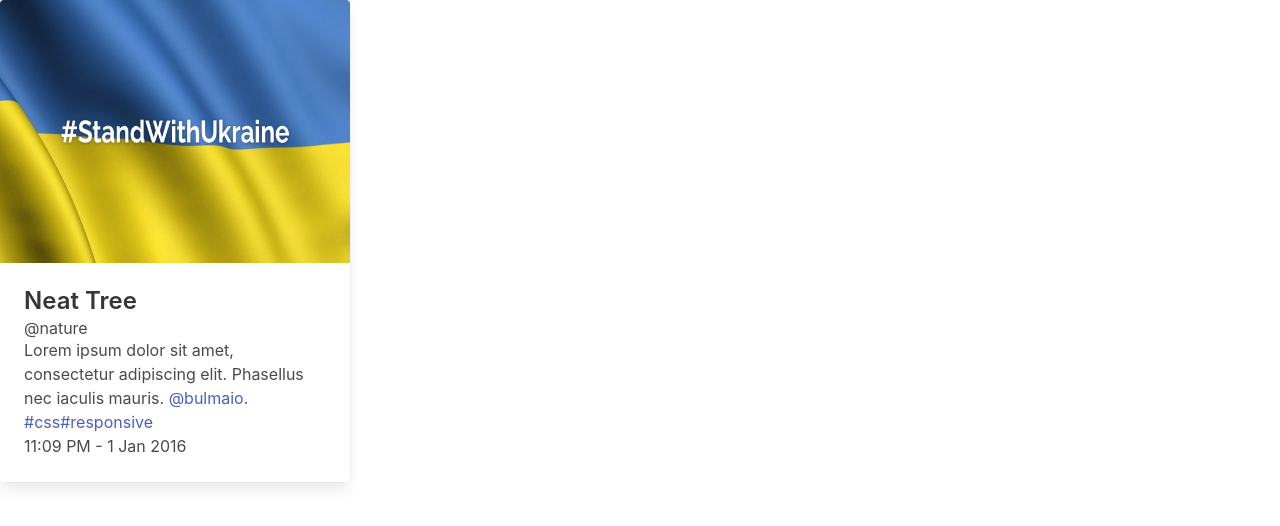
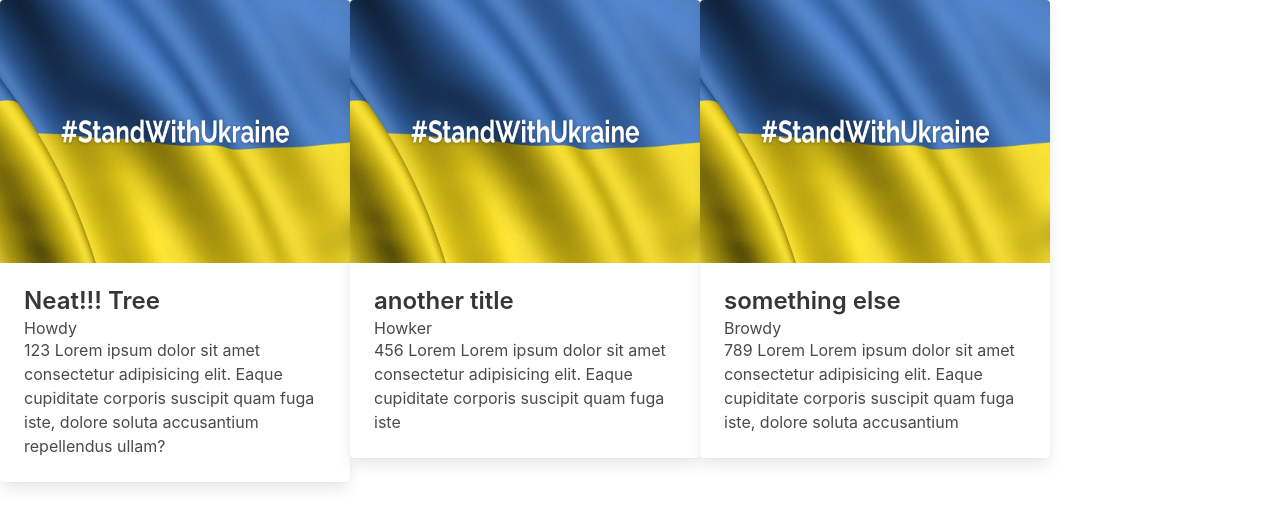
Before and after one commit to HennadiiZ/angUdCards, an Angular app: page / in a window 1280 px wide. Shown: the top 526 px of the page. Built offline with nearby package versions, Linux system fonts and the light colour scheme.

Commit message:
Tying Data to a Component and Accepting Data in a Child Component

```diff
--- a/src/app/app.component.html
+++ b/src/app/app.component.html
@@ -1,4 +1,26 @@
 
 <div class="card-wrapper">
-  <app-card></app-card>
+  <app-card
+  [title] = "data[0].title"
+  [imageUrl] = "data[0].url"
+  [text] = "data[0].text"
+  [username] = "data[0].userName"
+  >
+  </app-card>
+
+  <app-card
+  [title] = "data[1].title"
+  [imageUrl] = "data[1].url"
+  [text] = "data[1].text"
+  [username] = "data[1].userName"
+  >
+  </app-card>
+
+  <app-card
+  [title] = "data[2].title"
+  [imageUrl] = "data[2].url"
+  [text] = "data[2].text"
+  [username] = "data[2].userName"
+  >
+  </app-card>
 </div>
--- a/src/app/app.component.ts
+++ b/src/app/app.component.ts
@@ -7,5 +7,11 @@ import { Component } from '@angular/core';
 })
 export class AppComponent {
 
+  data = [
+    {title: "Neat!!! Tree", url: "assets/Ukraine.png", userName:"Howdy", text: "123 Lorem ipsum dolor sit amet consectetur adipisicing elit. Eaque cupiditate corporis suscipit quam fuga iste, dolore soluta accusantium repellendus ullam?"},
+    {title: "another title", url: "assets/Ukraine.png", userName:"Howker", text: "456 Lorem Lorem ipsum dolor sit amet consectetur adipisicing elit. Eaque cupiditate corporis suscipit quam fuga iste"},
+    {title: "something else", url: "assets/Ukraine.png", userName:"Browdy", text: "789 Lorem Lorem ipsum dolor sit amet consectetur adipisicing elit. Eaque cupiditate corporis suscipit quam fuga iste, dolore soluta accusantium"},
+  ];
+
 
 }
--- a/src/app/card/card.component.html
+++ b/src/app/card/card.component.html
@@ -1,23 +1,18 @@
 <div class="card">
     <div class="card-image">
       <figure class="image is-4by3">
-          <img src="assets/Ukraine.png" alt="image">
+          <img src="{{ imageUrl }}" alt="image">
       </figure>
     </div>
 
     <div class="card-content">
       <div class="media-content">
-        <p class="title is-4">Neat Tree</p>
-        <p class="subtitle is-6">@nature</p>
+        <p class="title is-4">{{ title }}</p>
+        <p class="subtitle is-6">{{ username }}</p>
       </div>
 
        <div class="content">
-         Lorem ipsum dolor sit amet, consectetur adipiscing elit.
-         Phasellus nec iaculis mauris.
-         <a>@bulmaio</a>.
-         <a href="#">#css</a> <a href="#">#responsive</a>
-         <br>
-         <time datetime="2016-1-1">11:09 PM - 1 Jan 2016</time>
+        {{ text }}
        </div>
     </div>
 </div>
--- a/src/app/card/card.component.ts
+++ b/src/app/card/card.component.ts
@@ -1,4 +1,4 @@
-import { Component, OnInit } from '@angular/core';
+import { Component, Input, OnInit } from '@angular/core';
 
 @Component({
   selector: 'app-card',
@@ -7,9 +7,13 @@ import { Component, OnInit } from '@angular/core';
 })
 export class CardComponent implements OnInit {
 
-  constructor() { }
+  @Input() title = "";
+  @Input() imageUrl = "";
+  @Input() text = "";
+  @Input() username = "";
 
-  ngOnInit(): void {
-  }
+  constructor() {}
+
+  ngOnInit(): void {}
 
 }
```
